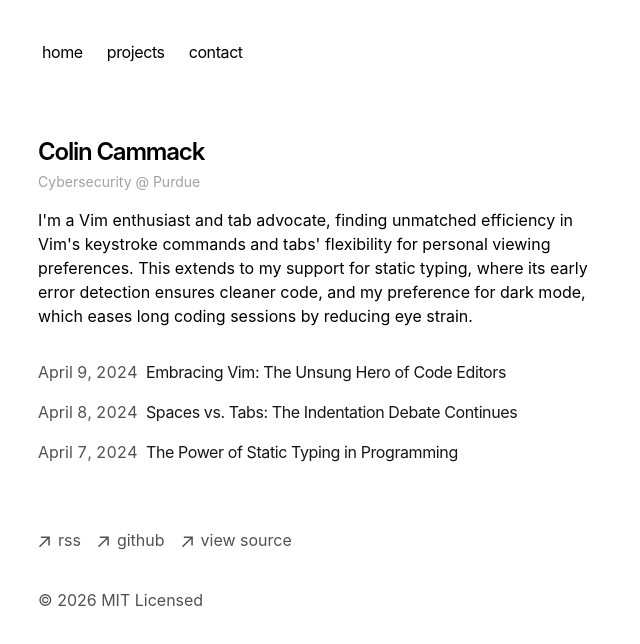
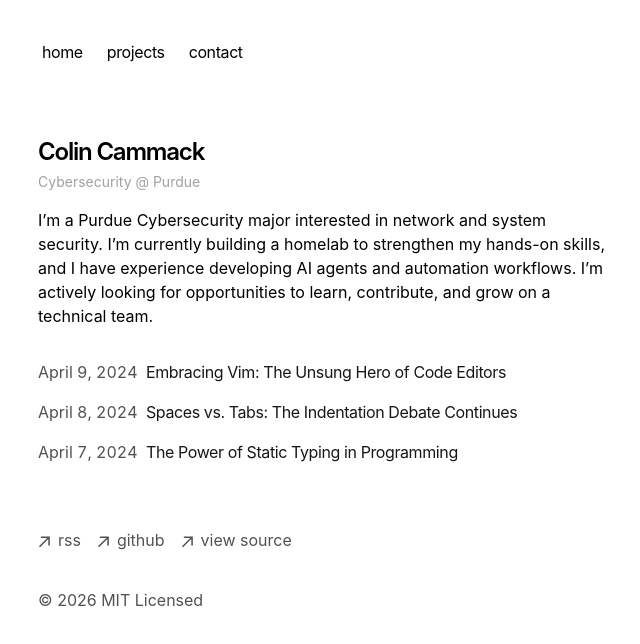
Before and after one commit to colinc1123/colincammack, a Next.js app: page / in a window 1280 px wide. Shown: the top 644 px of the page, without its empty margins (314-954 px from the left). Built offline with nearby package versions, Linux system fonts and the light colour scheme.

Commit message:
Update personal description in page.tsx

```diff
--- a/app/page.tsx
+++ b/app/page.tsx
@@ -10,11 +10,7 @@ export default function Page() {
     Cybersecurity @ Purdue
   </p>
       <p className="mb-4">
-        {`I'm a Vim enthusiast and tab advocate, finding unmatched efficiency in
-        Vim's keystroke commands and tabs' flexibility for personal viewing
-        preferences. This extends to my support for static typing, where its
-        early error detection ensures cleaner code, and my preference for dark
-        mode, which eases long coding sessions by reducing eye strain.`}
+        {`I’m a Purdue Cybersecurity major interested in network and system security. I’m currently building a homelab to strengthen my hands-on skills, and I have experience developing AI agents and automation workflows. I’m actively looking for opportunities to learn, contribute, and grow on a technical team.`}
       </p>
       <div className="my-8">
         <BlogPosts />
```
